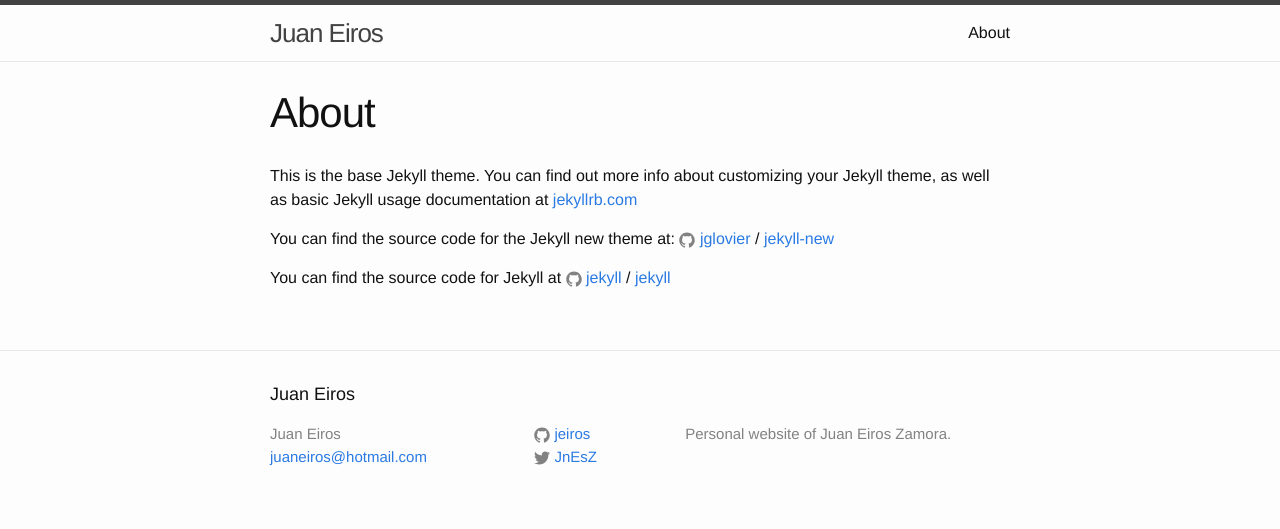
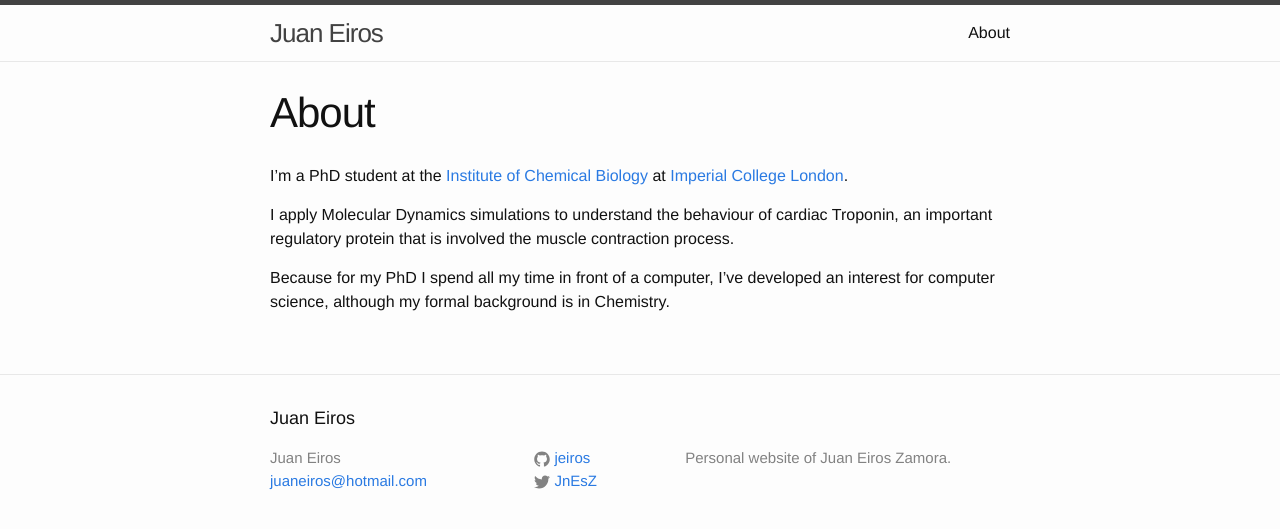
Before and after one commit to jeiros/jeiros.github.io, a Jekyll site: the page built from about.md, in a window 1280 px wide. Shown: the top 529 px of the page. Built offline with Jekyll 4.4.1, drawn with Linux system fonts in a browser that asks for light colours.

Commit message:
Fix post update about.md

```diff
--- a/about.md
+++ b/about.md
@@ -4,12 +4,10 @@
 permalink: /about/
 ---
 
-This is the base Jekyll theme. You can find out more info about customizing your Jekyll theme, as well as basic Jekyll usage documentation at [jekyllrb.com](http://jekyllrb.com/)
+I'm a PhD student at the [Institute of Chemical Biology](http://www.icb-cdt.co.uk/) at [Imperial College London](https://www.imperial.ac.uk/).
 
-You can find the source code for the Jekyll new theme at:
-{% include icon-github.html username="jglovier" %} /
-[jekyll-new](https://github.com/jglovier/jekyll-new)
+I apply Molecular Dynamics simulations to understand the behaviour of cardiac Troponin, an important regulatory protein that is involved the
+muscle contraction process.
 
-You can find the source code for Jekyll at
-{% include icon-github.html username="jekyll" %} /
-[jekyll](https://github.com/jekyll/jekyll)
+Because for my PhD I spend all my time in front of a computer, I've developed an interest for computer science, although my formal background
+is in Chemistry.
```
Also changed, not shown: _posts/2016-07-30-install_notes.markdown (+6 -10 lines).
